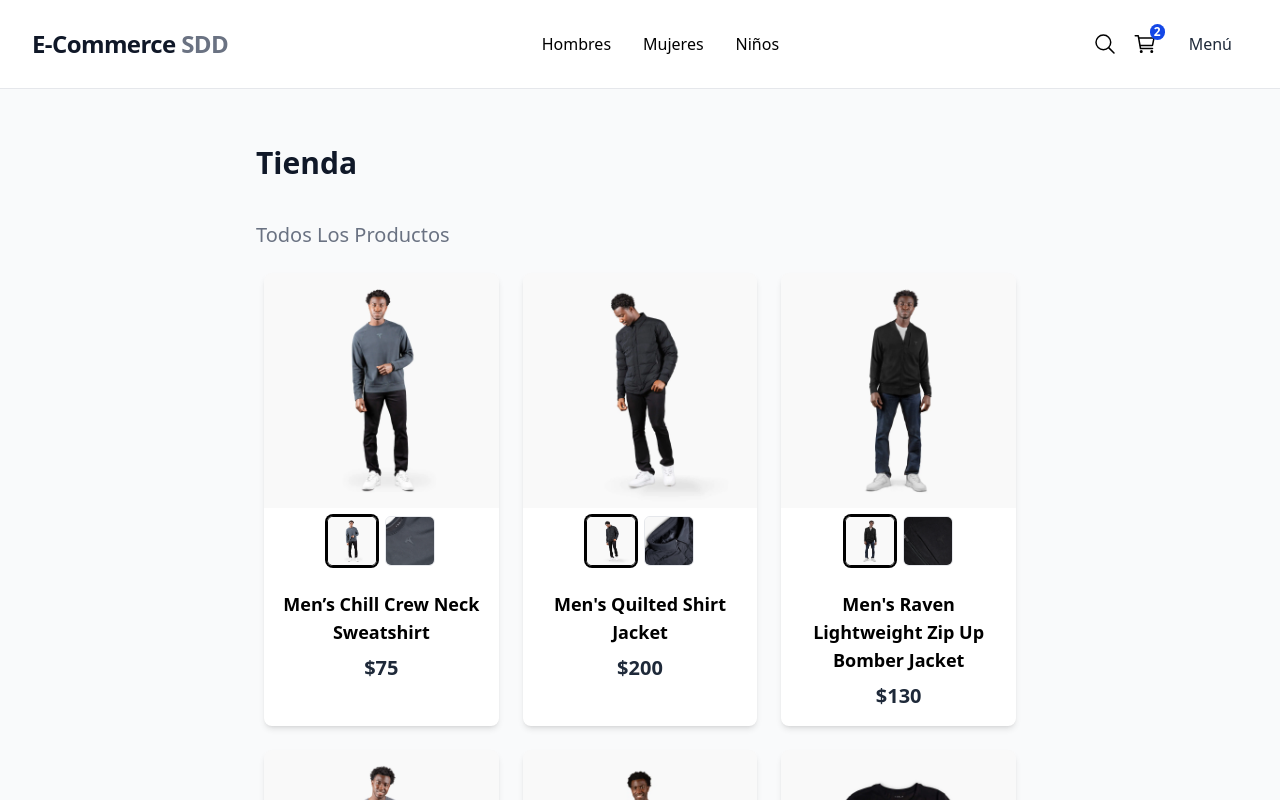
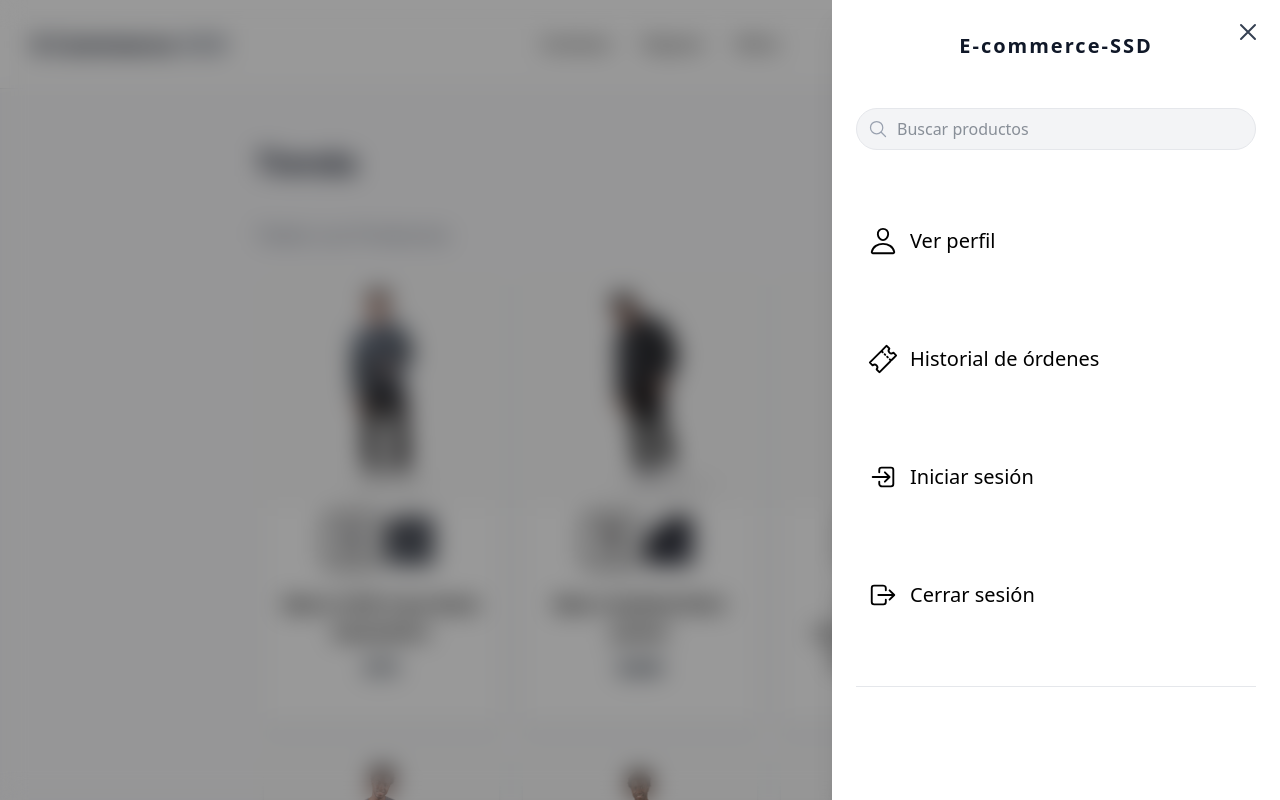
Before and after one commit to vinit841/nextjs-e-commerce-ssd, a Next.js app: page / in a window 1280 px wide. Both pictures are taken after a click on the button "Menú". Shown: the top 800 px of the page. Built offline with nearby package versions, Linux system fonts and the light colour scheme.

Commit message:
Agregar componente Sidebar y su lógica; implementar el estado del menú lateral con Zustand

```diff
--- a/app/(public)/layout.tsx
+++ b/app/(public)/layout.tsx
@@ -1,4 +1,4 @@
-import { TopMenu } from "../components";
+import { TopMenu, Sidebar } from "../components";
 
 interface Props {
   children: React.ReactNode;
@@ -8,6 +8,7 @@ export default function PublicLayout({ children }: Props) {
   return (
     <main className="min-h-screen  bg-gray-50">
       <TopMenu />
+      <Sidebar />
       <div className=" w-full px-2 py-4 sm:px-8 md:px-16 lg:px-32 xl:px-64">
         {children}
       </div>
--- a/app/components/index.ts
+++ b/app/components/index.ts
@@ -2,7 +2,7 @@
 export { TopMenu } from "./shared/TopMenu";
 export { NotFound } from "./shared/NotFound";
 export { Title } from "./shared/Title";
-
+export { Sidebar } from "./shared/Sidebar";
 // PRODUCTS AND PRODUCT
 export { ProductsGrid } from "./products/ProductsGrid";
-export {ProductsGridItem} from "./products/ProductsGridItem"
+export { ProductsGridItem } from "./products/ProductsGridItem";
--- /dev/null
+++ b/app/components/shared/Sidebar.tsx
@@ -0,0 +1,97 @@
+"use client";
+import {
+  IoCloseOutline,
+  IoLogInOutline,
+  IoLogOutOutline,
+  IoPersonOutline,
+  IoSearchOutline,
+  IoTicketOutline,
+} from "react-icons/io5";
+import React from "react";
+import { SidebarItem } from "./SidebarItem";
+import { useUIStore } from "@/lib/store/ui-store";
+import clsx from "clsx";
+
+const sidebarItem = [
+  {
+    href: "/",
+    icon: <IoPersonOutline size={30} />,
+    title: "Ver perfil",
+  },
+  {
+    href: "/orders",
+    icon: <IoTicketOutline size={30} />,
+    title: "Historial de órdenes",
+  },
+  {
+    href: "/auth/login",
+    icon: <IoLogInOutline size={30} />,
+    title: "Iniciar sesión",
+  },
+  {
+    href: "/auth/sign",
+    icon: <IoLogOutOutline size={30} />,
+    title: "Cerrar sesión",
+  },
+];
+
+export const Sidebar = () => {
+  const isSideMenuOpen = useUIStore((state) => state.isSideMenuOpen);
+  const toggleSideMenu = useUIStore((state) => state.toggleSideMenu);
+  return (
+    <div>
+      {/* BG Black */}
+      {isSideMenuOpen && <div className="fixed inset-0 z-10 bg-black/40" />}
+
+      {/* BG Blur */}
+      {isSideMenuOpen && (
+        <div className="fixed inset-0 z-10 backdrop-blur-md" />
+      )}
+
+      {/* Sidebar */}
+      <nav
+        className={clsx(
+          "fixed top-0 right-0 h-full w-full max-w-xs sm:max-w-sm md:max-w-md bg-white z-20 shadow-xl transition-transform duration-300 p-6 flex flex-col gap-6",
+          {
+            "translate-x-full": !isSideMenuOpen,
+            "translate-x-0" :isSideMenuOpen
+          }
+        )}
+      >
+        <button
+          className="absolute top-4 right-4 text-gray-700 hover:text-black transition-colors"
+          onClick={ toggleSideMenu}
+          aria-label="Cerrar menú"
+        >
+          <IoCloseOutline size={32} />
+        </button>
+        {/* Logo */}
+        <div className="flex items-center justify-center mt-2 mb-6">
+          <span className="font-semibold text-xl tracking-widest text-gray-900">
+            E-commerce-SSD
+          </span>
+        </div>
+        {/* Input */}
+        <div className="relative">
+          <IoSearchOutline
+            size={20}
+            className="absolute left-3 top-1/2 -translate-y-1/2 text-gray-400"
+          />
+          <input
+            type="text"
+            placeholder="Buscar productos"
+            className="w-full bg-gray-100 rounded-full pl-10 py-2 pr-4 border border-gray-200 text-base text-gray-800 focus:outline-none focus:border-black transition-colors"
+          />
+        </div>
+
+        {/** OPCIONES */}
+        {sidebarItem.map((item) => (
+          <SidebarItem key={item.title} {...item} />
+        ))}
+
+        {/** LIne Separator */}
+        <div className="w-full h-px bg-gray-200 my-10" />
+      </nav>
+    </div>
+  );
+};
--- /dev/null
+++ b/app/components/shared/SidebarItem.tsx
@@ -0,0 +1,19 @@
+import Link from "next/link";
+
+interface Props {
+    href: string;
+    icon: React.ReactNode;
+    title: string;
+}
+
+export const SidebarItem = ({ href, icon, title }: Props) => {
+    return (
+        <Link
+            href={href}
+            className="flex items-center mt-4 md:mt-10 p-2 md:p-3 hover:bg-gray-100 rounded transition-all"
+        >
+            {icon}
+            <span className="ml-2 md:ml-3 text-base md:text-xl hidden sm:inline">{title}</span>
+        </Link>
+    );
+};
--- a/app/components/shared/TopMenu.tsx
+++ b/app/components/shared/TopMenu.tsx
@@ -1,7 +1,11 @@
+'use client'
+import { useUIStore } from "@/lib/store/ui-store";
 import Link from "next/link";
 import { IoCartOutline, IoSearchOutline } from "react-icons/io5";
 
 export const TopMenu = () => {
+    const toggleSideMenu = useUIStore((state) => state.toggleSideMenu);
+
   return (
     <nav className="flex px-8 py-4 justify-between items-center w-full bg-white border-b border-gray-200">
       {/* Logo */}
@@ -52,7 +56,9 @@ export const TopMenu = () => {
             2
           </span>
         </Link>
-        <button className="px-4 py-2 rounded-md  hover:bg-gray-200 text-gray-800 font-medium transition-colors duration-200">
+        <button
+        onClick={toggleSideMenu}
+        className="px-4 py-2 rounded-md  hover:bg-gray-200 text-gray-800 font-medium transition-colors duration-200">
           Menú
         </button>
       </div>
--- /dev/null
+++ b/lib/store/ui-store.ts
@@ -0,0 +1,18 @@
+import { create } from "zustand";
+
+interface UIState {
+    isSideMenuOpen: boolean;
+}
+
+interface UIActions {
+    openSideMenu: () => void;
+    closeSideMenu: () => void;
+    toggleSideMenu: () => void;
+}
+
+export const useUIStore = create<UIState & UIActions>((set) => ({
+    isSideMenuOpen: false,
+    openSideMenu: () => set({ isSideMenuOpen: true }),
+    closeSideMenu: () => set({ isSideMenuOpen: false }),
+    toggleSideMenu: () => set((state) => ({ isSideMenuOpen: !state.isSideMenuOpen })),
+}));
--- a/package.json
+++ b/package.json
@@ -9,10 +9,12 @@
     "lint": "next lint"
   },
   "dependencies": {
+    "clsx": "^2.1.1",
     "next": "15.3.2",
     "react": "^19.0.0",
     "react-dom": "^19.0.0",
-    "react-icons": "^5.5.0"
+    "react-icons": "^5.5.0",
+    "zustand": "^5.0.4"
   },
   "devDependencies": {
     "typescript": "^5",
```
Also changed, not shown: 2 other files (tests, documents, lock files or other folders).
